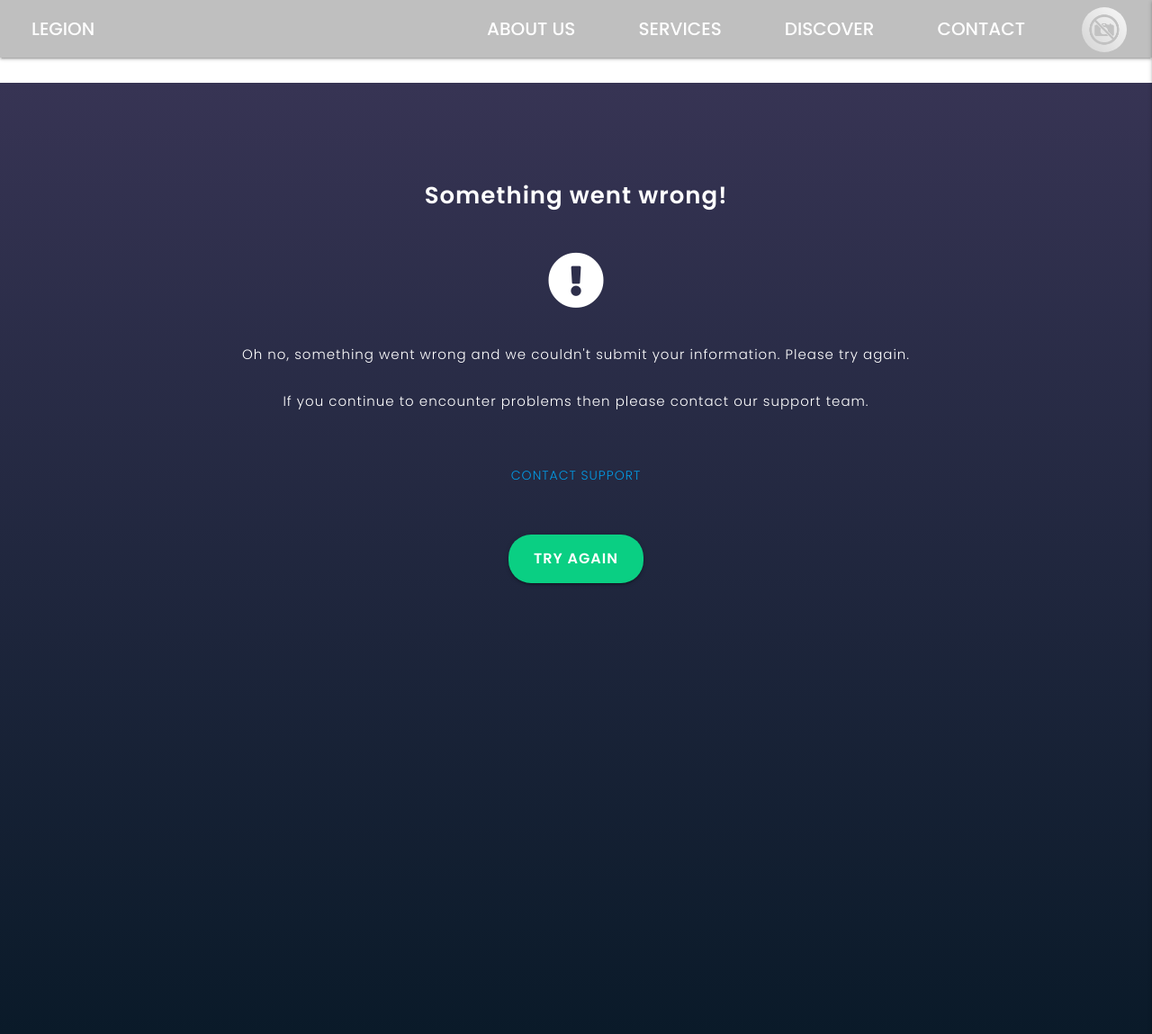
After one commit to EllenSt264/Legion, a Django app: page /profile/get-started/fail in a window 1280 px wide. The commit adds this page. Shown: the whole page at 90% size. Run offline with Django 3.2, Linux system fonts and the light colour scheme; the visitor is signed in with stand-in values (Sample User, id 1).

Commit message:
Add fail page for if the Get Started form should fail

```diff
--- /dev/null
+++ b/profiles/templates/profiles/fail.html
@@ -0,0 +1,29 @@
+{% extends "base.html" %}
+
+{% block content %}
+    <div class="page-top-border hide-on-med-and-up"></div>
+    <div class="start-profile container background-other">
+        <div class="row">
+            <div class="col s12 center-align">
+                <h4 class="center title">Something went wrong!</h4>
+                <h1 class="center-align"><i class="fas fa-exclamation-circle"></i></h1>
+                <p>
+                    Oh no, something went wrong and we couldn't submit your information. Please try again.
+                </p>
+                <p>
+                    If you continue to encounter problems then please contact our support team.
+                </p>
+            </div>
+        </div>
+        <div class="row center-align">
+            <div class="col s12">
+                <p class="text-link"><a href="#!">Contact Support</a></p>
+            </div>
+        </div>
+        <div class="row center-align">
+            <div class="col s12">
+                <a href="{% url 'start' %}" class="btn btn-large btn-green">Try Again</a>
+            </div>
+        </div>
+    </div>
+{% endblock %}
--- a/profiles/urls.py
+++ b/profiles/urls.py
@@ -8,5 +8,6 @@ urlpatterns = [
     path('get-started/creator', views.start_creator, name='start_creator'),
     path('get-started/client', views.start_client, name='start_client'),
     path('get-started/client/success', views.success_client, name='success_client'),
-    path('get-started/creator/success', views.success_creator, name='success_creator')
+    path('get-started/creator/success', views.success_creator, name='success_creator'),
+    path('get-started/fail', views.fail, name='fail')
 ]
--- a/profiles/views.py
+++ b/profiles/views.py
@@ -6,11 +6,13 @@ from .models import UserProfile
 from .forms import UserRecruiterForm
 
 
+@login_required
 def start(request):
     """ A view to render the get started page """
     return render(request, 'profiles/get-started.html')
 
 
+@login_required
 def start_creator(request):
     """ A view to render the get started page """
 
@@ -32,6 +34,7 @@ def start_client(request):
     return render(request, template, context)
 
 
+@login_required
 def success_creator(request):
     """ A view to render the success page
      for when a creator completes their profile """
@@ -39,8 +42,14 @@ def success_creator(request):
     return render(request, 'profiles/success-creator.html')
 
 
+@login_required
 def success_client(request):
     """ A view to render the success page
      for when a client completes their profile """
 
     return render(request, 'profiles/success-client.html')
+
+
+@login_required
+def fail(request):
+    return render(request, 'profiles/fail.html')
--- a/static/css/base.css
+++ b/static/css/base.css
@@ -678,6 +678,20 @@ Background image styles
 Container styles
 ====================== */
 
+.background-other {
+    width: 100%;
+    height: 92% !important;
+    position: absolute;
+    bottom: 0;
+    background: #0B1C2A;
+    background: -webkit-linear-gradient(bottom, #0A1A29, #373454);
+    background: -moz-linear-gradient(bottom, #0A1A29, #373454);
+    background: linear-gradient(to top, #0A1A29, #373454);
+    color: white;
+    padding: 80px 25px 25px;
+    z-index: -5;
+}
+
 .account-container .container.content {
     width: 100%;
     height: 94%;
@@ -691,6 +705,15 @@ Container styles
     border-top-left-radius: 40px;
     border-top-right-radius: 40px;
     overflow: auto;
+}
+
+.tab {
+    display: none;
+}
+
+#TitleOverview p a {
+    margin: auto;
+    width: 100%;
 }
 
 /* =======================
@@ -800,6 +823,19 @@ Form styles
     background-color: #a7a7a7;
 }
 
+.start-profile .select-dropdown {
+    font-family: 'Poppins', sans-serif;
+    font-weight: 600;
+    padding-left: 20px !important;
+    font-size: 16px;
+    color: #1f1f1f;
+    letter-spacing: 0.5px;
+}
+
+.start-profile .dropdown-content {
+    padding-left: 0 !important;
+}
+
 /* ======================================================
 Carousel styles
 ====================================================== */
```
